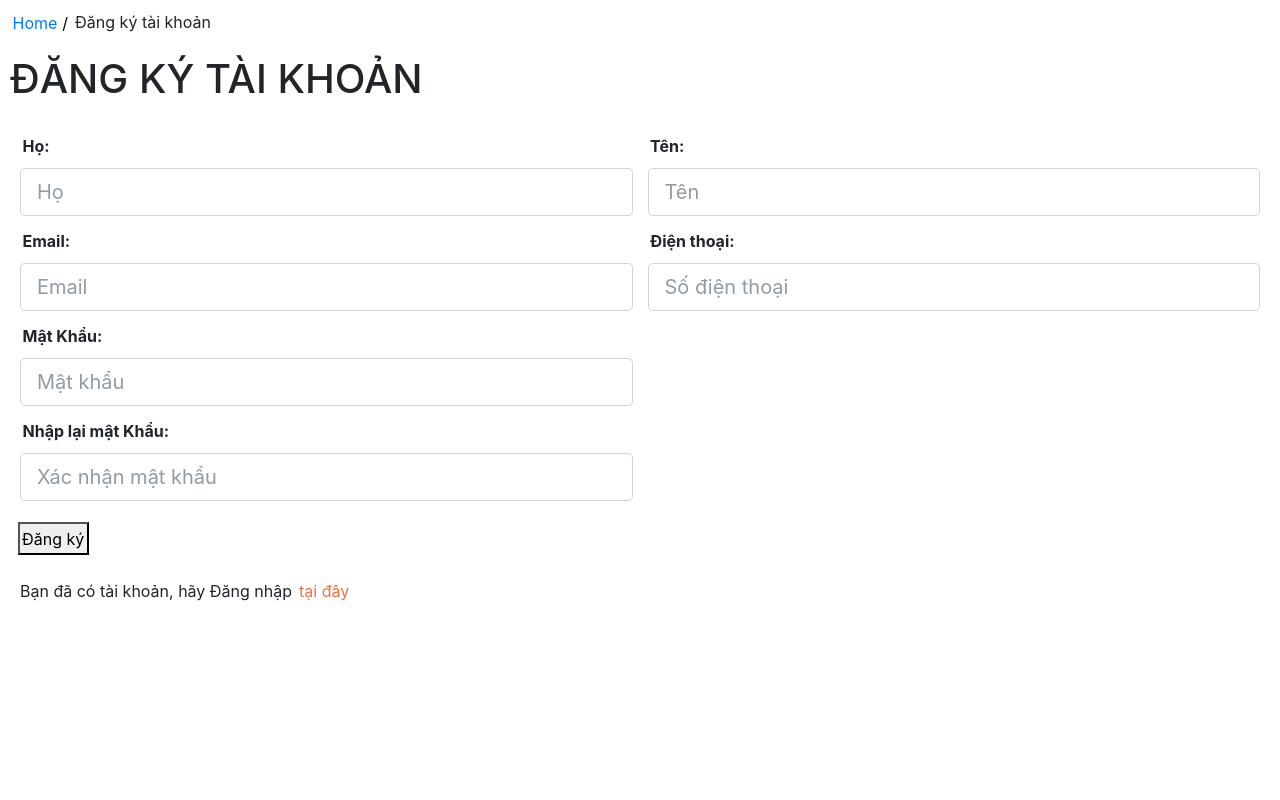
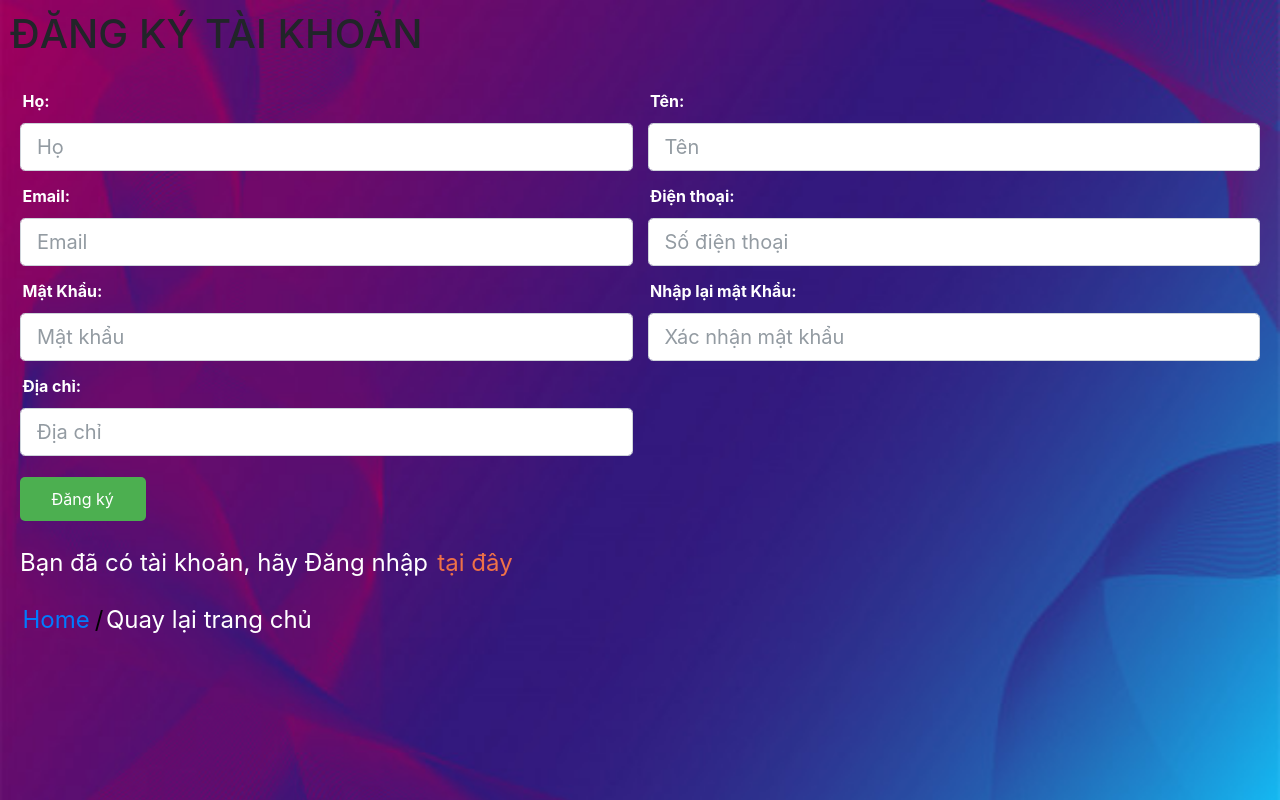
Before and after one commit to mienmien192/DoAnUDM, a PHP site: page /codePHP/mvc/views/layout/login/register.php in a window 1280 px wide. Run offline with PHP 8.4, Linux system fonts and the light colour scheme; data that the repository does not hold is empty; some libraries are stand-ins or nearby versions.

Commit message:
complete register

```diff
--- a/mvc/controllers/RegisterController.php
+++ b/mvc/controllers/RegisterController.php
@@ -20,6 +20,7 @@
 					'phone'=>$_POST['phone'],
 					'ho'=>$_POST['ho'],
 					'ten'=>$_POST['ten'],
+					'diachi'=>$_POST['diachi'],
 					'level'=>1
 				];
 				$this->userModel->store($user);
--- a/mvc/models/BaseModel.php
+++ b/mvc/models/BaseModel.php
@@ -74,7 +74,7 @@ class BaseModel extends Database
 	}
 	public function findEmail($table, $email)
 	{
-		$sql="SELECT * FROM ${table} WHERE email='${email}' ";
+		$sql="SELECT * FROM ${table} WHERE username='${email}' ";
 		$query=$this->_query($sql);
 		return mysqli_fetch_assoc($query);
 
--- a/mvc/models/UserModel.php
+++ b/mvc/models/UserModel.php
@@ -16,6 +16,9 @@ class UserModel extends BaseModel
 			$this->updateNew(self::TABLE,$id,$data);
 
 		}
+		public function findByEmail($email){
+			return $this->findEmail(self::TABLE, $email);
+		}
 		public function destroy($id){
 			$this->delete(self::TABLE,$id);
 
--- a/mvc/views/layout/home/header.php
+++ b/mvc/views/layout/home/header.php
@@ -16,7 +16,7 @@
                             <a href="#"><i class="fa fa-facebook"></i></a>
                             <a href="#"><i class="fa fa-twitter"></i></a>
                             <a href="#"><i class="fa fa-linkedin"></i></a>
-                            <a href="<?php echo URL.'login/logout' ?>" ><i class="fa fa-pinterest-p"></i></a>
+                            <a href="<?php echo URL.'login/logout' ?>" ><i class="fa fa-sign-out"></i></a>
                         </div>
 
                         <div class="header__top__right__auth" id="login1">
--- a/mvc/views/layout/login/register.php
+++ b/mvc/views/layout/login/register.php
@@ -24,16 +24,45 @@
 <style>
 	*{
 		padding: 2.5px;
+
 	}
+    body{
+        background-image:url(.//public/layout/img/banner/register.jpg);
+        background-size: cover;
+    }
 	.error {
         color: red;
         display: block;
 
         }
+        .login .btn_login{
+            background-color: #4CAF50; /* Green */
+            border: none;
+            color: white;
+            padding: 10px 32px;
+            text-align: center;
+            text-decoration: none;
+            display: inline-block;
+            font-size: 16px;
+            margin: 4px 2px;
+            cursor: pointer;
+            border-radius: 5px;
+        }
+        .login .row{
+            color: #fff;
+        }
+        .login .btn_login:hover{
+            background: olivedrab;
+            transition: 0.5s;
+        }
+        .login .register_ex{
+            font-size: 24px;
+            color: #fff;
+        }
 </style>
 <body >
 	<div class="content_register">
-		<p class="trangchu"><a href="<?php echo URL; ?>">Home</a><span style="color:#000!important;">/</span> Đăng ký tài khoản</p>
+
 		<h1 class="register_account">ĐĂNG KÝ TÀI KHOẢN</h1>
 		<div class="row">
 			<div class="col-xs-12 col-sm-12 col-md-12 col-lg-12 form">
@@ -67,24 +96,31 @@
 									<label>Mật Khẩu:</label><br>
 									<input id="password" name="password" type="password" class="form-control form-control-lg" placeholder="Mật khẩu">
 								</div>
+                                <div class="col-xs-12 col-sm-6 col-md-6 col-lg-6">
+									<label>Nhập lại mật Khẩu:</label><br>
+									<input name="cpassword" id="cpassword" type="password" class="form-control form-control-lg" placeholder="Xác nhận mật khẩu">
+								</div>
 							</div>
                             <div class="row">
 								<div class="col-xs-12 col-sm-6 col-md-6 col-lg-6">
-									<label>Nhập lại mật Khẩu:</label><br>
-									<input name="cpassword" id="cpassword" type="password" class="form-control form-control-lg" placeholder="Xác nhận mật khẩu">
+									<label>Địa chỉ:</label><br>
+									<input name="diachi" id="diachi" type="text" class="form-control form-control-lg" placeholder="Địa chỉ">
 								</div>
 							</div>
 							<button name="register" class="btn_login mb-2 mt-3" type="submit" value="Đăng ký">Đăng ký</button>
 						</form>
 						<div class="register_ex">
 							<p class="login_here mt-2">Bạn đã có tài khoản, hãy Đăng nhập <a href="<?php echo URL.'login'; ?>" style="color:#ef7147; text-decoration: none;">tại đây</a></p>
-						</div>
+        	                <p class="trangchu"><a href="<?php echo URL; ?>">Home</a><span style="color:#000!important;">/</span>Quay lại trang chủ </p>
+                        </div>
 
 					</div>
 				</div>
 			</div>
 		</div>
 	</div>
+
+
 
     <script>
         $().ready(function () {
@@ -100,7 +136,7 @@
                        required: true,
                        minlength: 1
                    },
-                   "email": {
+                   "username": {
                        required: true,
                        email: true
                    },
@@ -111,6 +147,10 @@
                        minlength: 10,
                    },
                    "password": {
+                       required: true,
+                       minlength: 5
+                   },
+                   "diachi": {
                        required: true,
                        minlength: 5
                    },
@@ -128,7 +168,7 @@
                        required: "Vui lòng nhập tên",
                        minlength: "Tên không có"
                    },
-                   "email": {
+                   "username": {
                        required: "Vui lòng nhập email",
                        email: "Vui lòng nhập đúng địa chỉ email"
                    },
@@ -142,6 +182,10 @@
                        required: "Vui lòng nhập password",
                        minlength: "Vui lòng nhập ít nhất 5 kí tự"
                    },
+                   "diachi": {
+                       required: "Vui lòng nhập địa chỉ",
+                       minlength: "Vui lòng nhập đúng địa chỉ"
+                   },
                    "cpassword": {
                     required: "Vui lòng nhập password ",
                        equalTo: "Mật khẩu không trùng",
```
Also changed, not shown: mvc/controllers/Cart1Controller.php (+5 -5 lines), mvc/views/layout/cart/checkout.php (+5 -5 lines), public/layout/img/banner/register.jpg (added).
